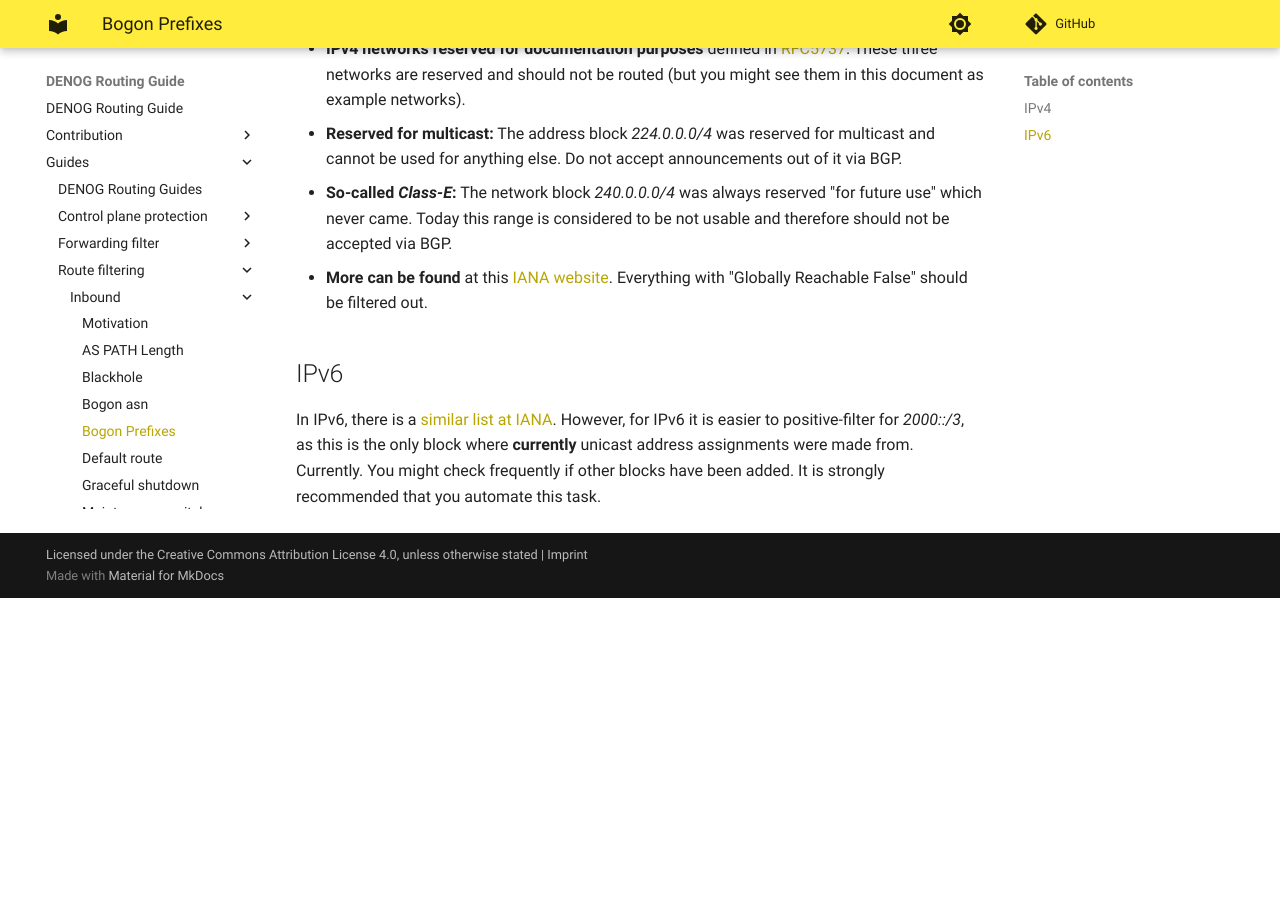
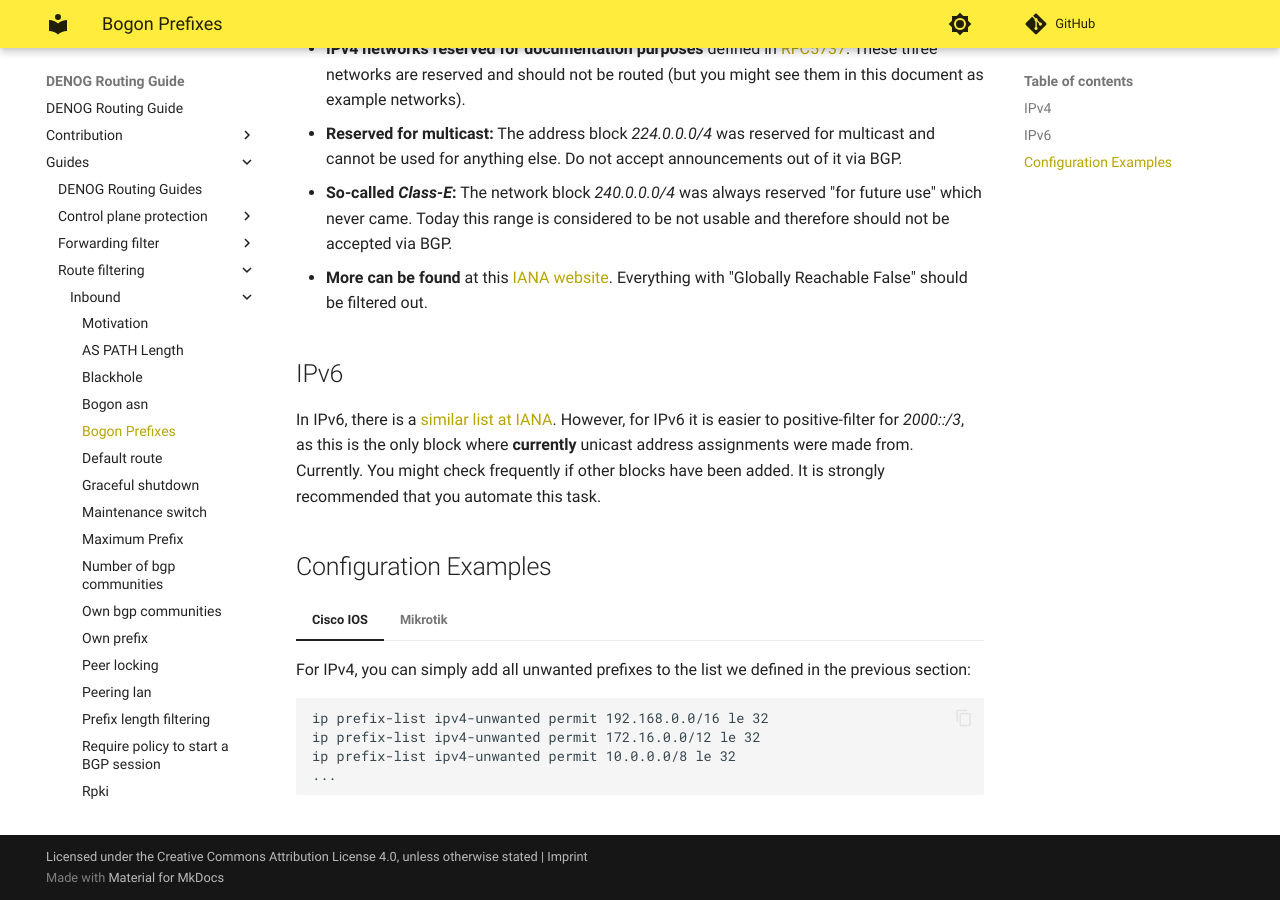
Before and after one commit to denog/routing-guide, an MkDocs documentation site: the page built from docs/guides/route_filtering/inbound/bogon_prefixes.md, in a window 1280 px wide and 900 px high, scrolled down 505 px. Built offline with MkDocs 1.6.1 and Material for MkDocs 9.7.7, drawn with Linux system fonts in a browser that asks for light colours; comment, search, counter and statistics services are not loaded; before the commit the page ends 1103 px from its top, so only the background shows below that.

Commit message:
started writing examples

````diff
--- a/docs/guides/route_filtering/inbound/bogon_prefixes.md
+++ b/docs/guides/route_filtering/inbound/bogon_prefixes.md
@@ -18,3 +18,23 @@ The following IPv4 space is still considered to be not routable and should never
 ## IPv6
 
 In IPv6, there is a [similar list at IANA](http://www.iana.org/assignments/ipv6-address-space). However, for IPv6 it is easier to positive-filter for *2000::/3*, as this is the only block where **currently** unicast address assignments were made from. Currently. You might check frequently if other blocks have been added. It is strongly recommended that you automate this task.
+
+## Configuration Examples
+
+=== "Cisco IOS"
+    For IPv4, you can simply add all unwanted prefixes to the list we defined in the previous section:
+    ```
+    ip prefix-list ipv4-unwanted permit 192.168.0.0/16 le 32
+    ip prefix-list ipv4-unwanted permit 172.16.0.0/12 le 32
+    ip prefix-list ipv4-unwanted permit 10.0.0.0/8 le 32
+    ...
+    ```
+=== "Mikrotik"
+    You can add this to your existing filter or you can create a sub-filter for better readability:
+    ```
+    /routing filter
+    add action=reject chain=ipv4-unwanted prefix=192.168.0.0/16 prefix-length=16-32
+    add action=reject chain=ipv4-unwanted prefix=172.16.0.0/12 prefix-length=12-32
+    add action=reject chain=ipv4-unwanted prefix=10.0.0.0/8 prefix-length=8-32
+    ...
+    ```
````
